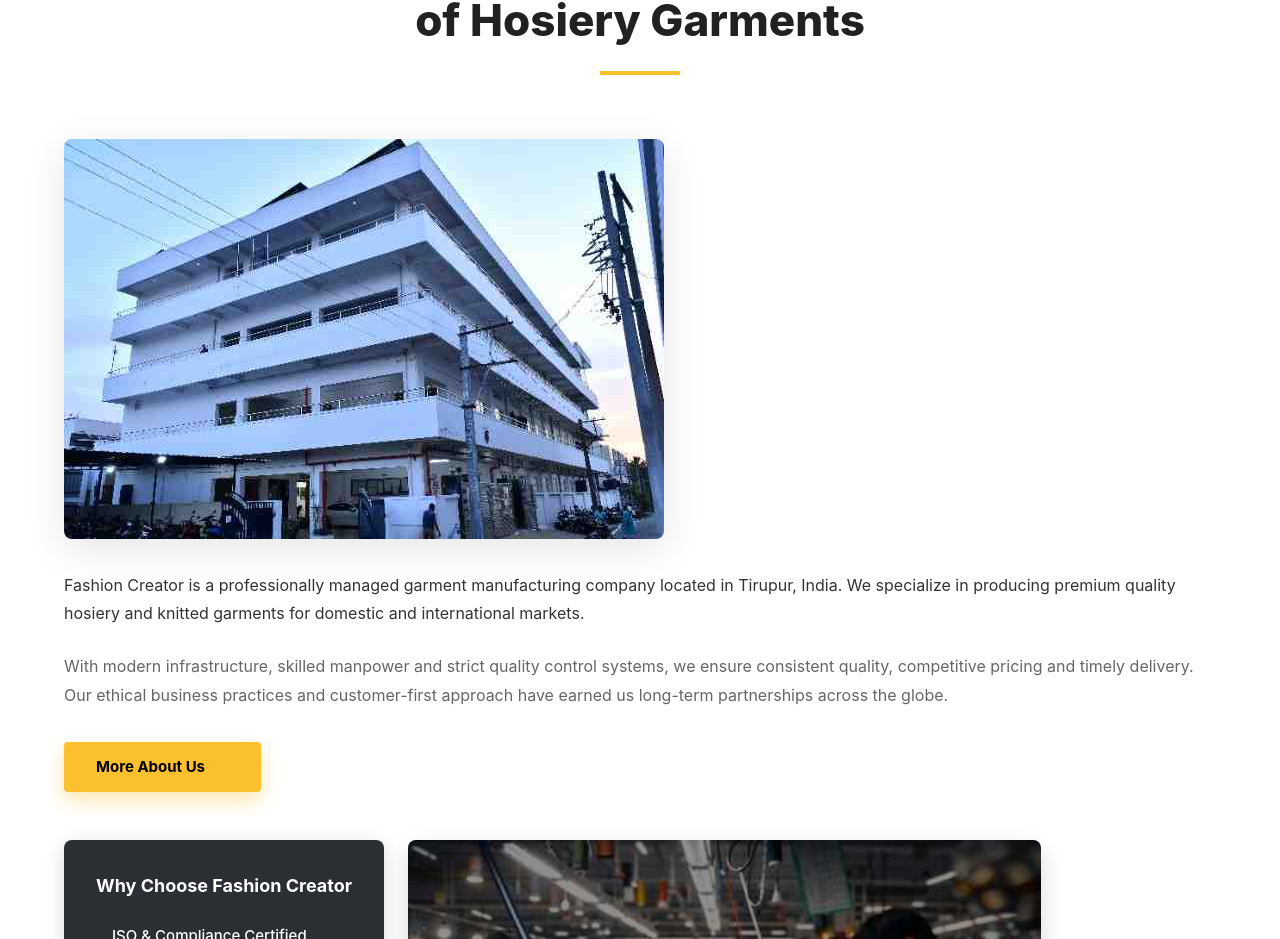
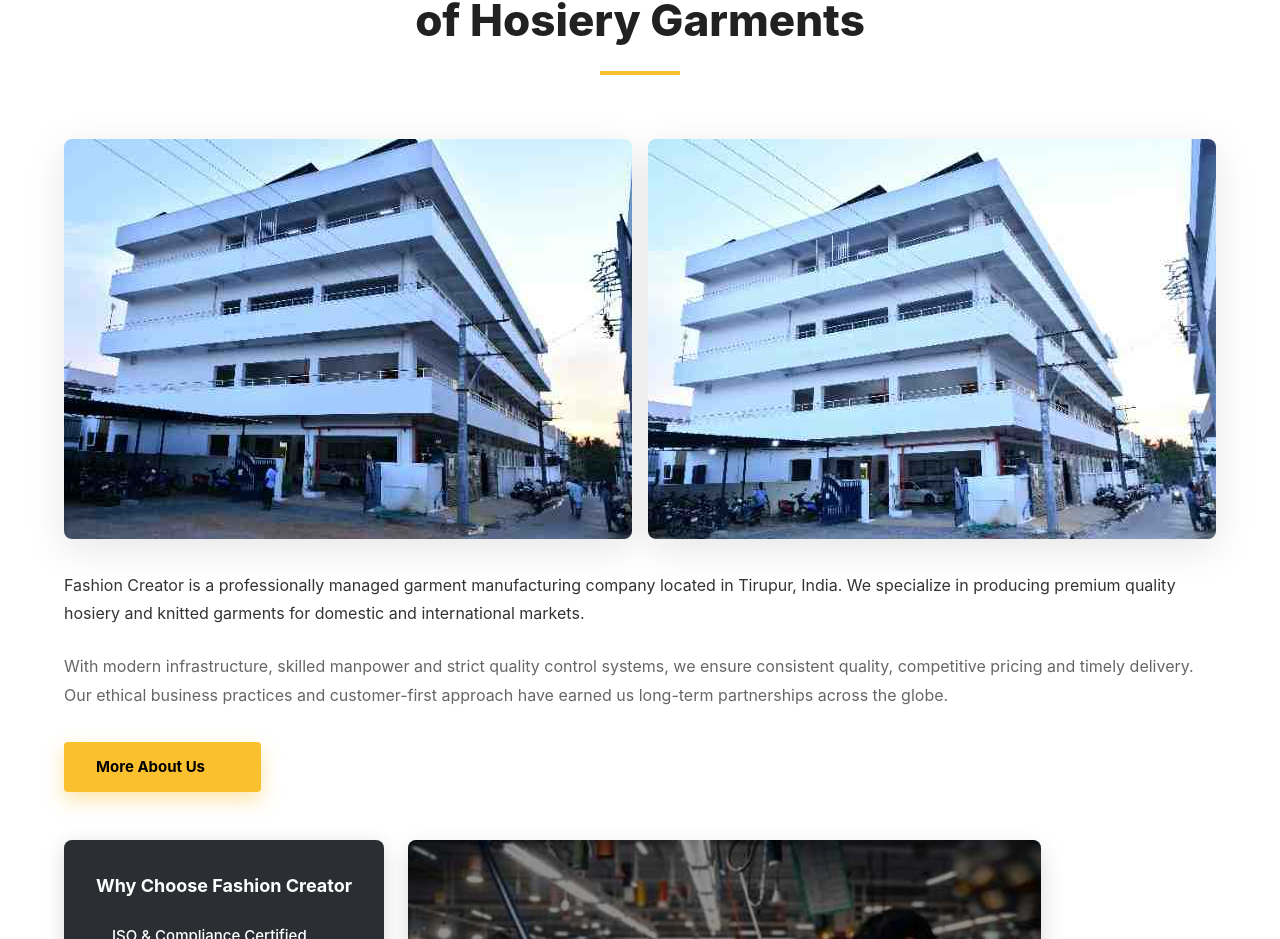
Before and after one commit to Tamil-Dev505/Fashion-Creator, a React (Vite) app: page / in a window 1280 px wide. Shown: the part 1043-1982 px from the top of the page. Built offline with nearby package versions, Linux system fonts and the light colour scheme; some icons are missing.

Commit message:
Add second factory image side by side in AboutUs section

```diff
--- a/src/components/AboutUs.jsx
+++ b/src/components/AboutUs.jsx
@@ -4,8 +4,9 @@
 import ArrowForwardIcon from "@mui/icons-material/ArrowForward";
 
 
-import buildingImg from "../assets/gallery/MAD_0444.JPG";
+import buildingImg from "../assets/gallery/MAD_0431.JPG";
 import workersImg from "../assets/about/workers.jpg";
+import factoryImg from "../assets/gallery/MAD_0432.JPG";
 
 export default function AboutUs() {
   return (
@@ -69,15 +70,21 @@
         <Grid container spacing={6} alignItems="center">
           {/* LEFT COLUMN - IMAGE AND TEXT */}
           <Grid item xs={12} md={6}>
-            {/* BUILDING IMAGE */}
+            {/* BUILDING IMAGES */}
             <Box
               sx={{
-                width: 600,
-                maxWidth: "100%",
+                display: "flex",
+                gap: 2,
+                mb: 4,
+                flexDirection: { xs: "column", sm: "row" },
+              }}
+            >
+              <Box
+                sx={{
+                  width: { xs: "100%", sm: "50%" },
                   height: 400,
                   borderRadius: 2,
                   overflow: "hidden",
-                mb: 4,
                   boxShadow: "0 10px 40px rgba(0,0,0,0.1)",
                   transition: "transform 0.3s ease",
                   "&:hover": {
@@ -97,6 +104,34 @@
                   }}
                 />
               </Box>
+
+              <Box
+                sx={{
+                  width: { xs: "100%", sm: "50%" },
+                  height: 400,
+                  borderRadius: 2,
+                  overflow: "hidden",
+                  boxShadow: "0 10px 40px rgba(0,0,0,0.1)",
+                  transition: "transform 0.3s ease",
+                  "&:hover": {
+                    transform: "translateY(-5px)",
+                    boxShadow: "0 15px 50px rgba(0,0,0,0.15)",
+                  }
+                }}
+              >
+                <Box
+                  component="img"
+                  src={factoryImg}
+                  alt="Fashion Creator Factory"
+                  sx={{
+                    width: "100%",
+                    height: "100%",
+                    objectFit: "cover",
+                  }}
+                />
+              </Box>
+            </Box>
+
 
             {/* DESCRIPTION TEXT */}
             <Typography
```
Lines whose indentation alone changed are shown as unchanged.
